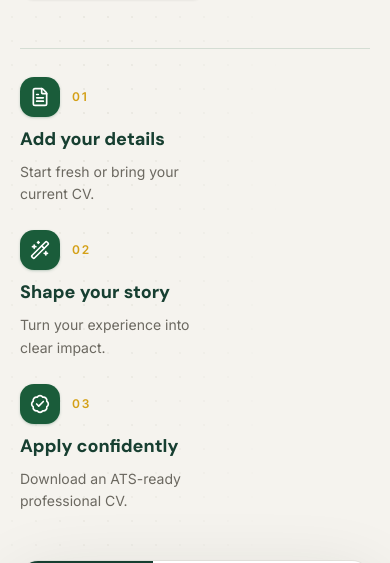
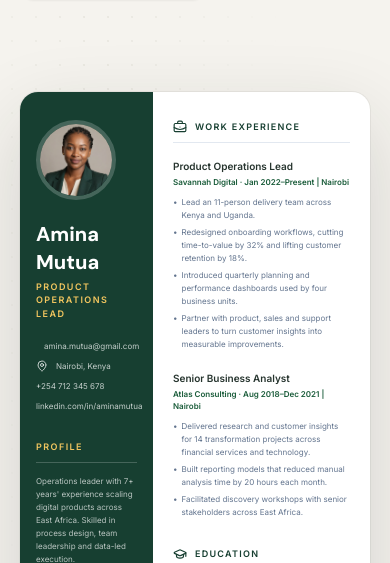
Before and after one commit to josiahcodesdev-tech/careercraft-pro, a Next.js app: page / in a window 390 px wide. Shown: the part 676-1239 px from the top of the page. Built offline with nearby package versions, Linux system fonts and the light colour scheme.

Commit message:
Hide landing process steps on mobile

```diff
--- a/src/app/page.tsx
+++ b/src/app/page.tsx
@@ -56,7 +56,7 @@ export default function HomePage() {
                 <Link href="/cv-builder" className={cn(buttonVariants(), "h-14 rounded-xl bg-brand px-7 text-base font-bold text-white shadow-lg shadow-brand/15 hover:bg-brand-mid")}>Build your CV <ArrowRight className="ml-1 h-4 w-4" /></Link>
                 <Link href="/services" className={cn(buttonVariants({ variant: "outline" }), "h-14 rounded-xl border-brand/25 bg-transparent px-7 text-base font-bold text-brand hover:bg-brand-light")}>Explore services</Link>
               </div>
-              <div className="mt-12 grid grid-cols-1 gap-6 border-t border-brand/15 pt-7 sm:grid-cols-3 sm:gap-5 2xl:mt-16 2xl:gap-8">
+              <div className="mt-12 hidden grid-cols-3 gap-5 border-t border-brand/15 pt-7 sm:grid 2xl:mt-16 2xl:gap-8">
                 {[
                   { number: "01", icon: FileText, title: "Add your details", text: "Start fresh or bring your current CV." },
                   { number: "02", icon: WandSparkles, title: "Shape your story", text: "Turn your experience into clear impact." },
```
